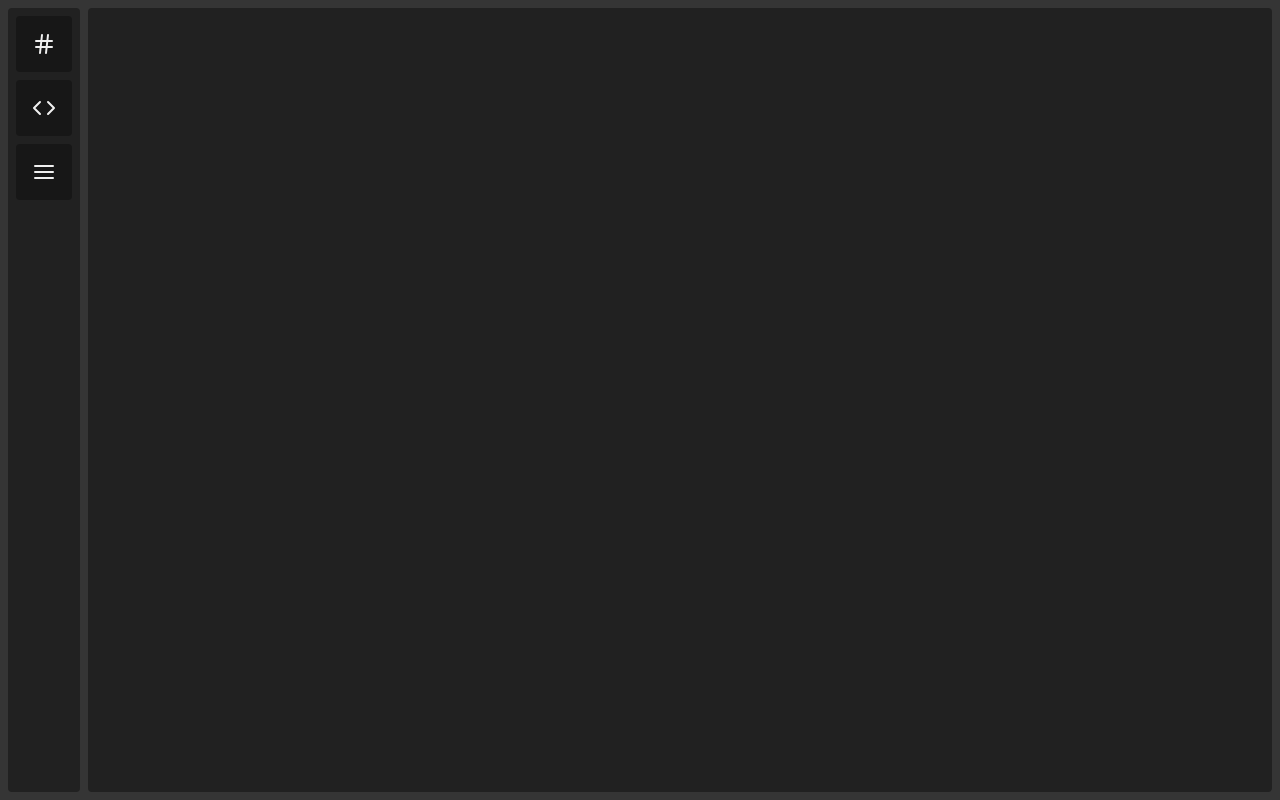
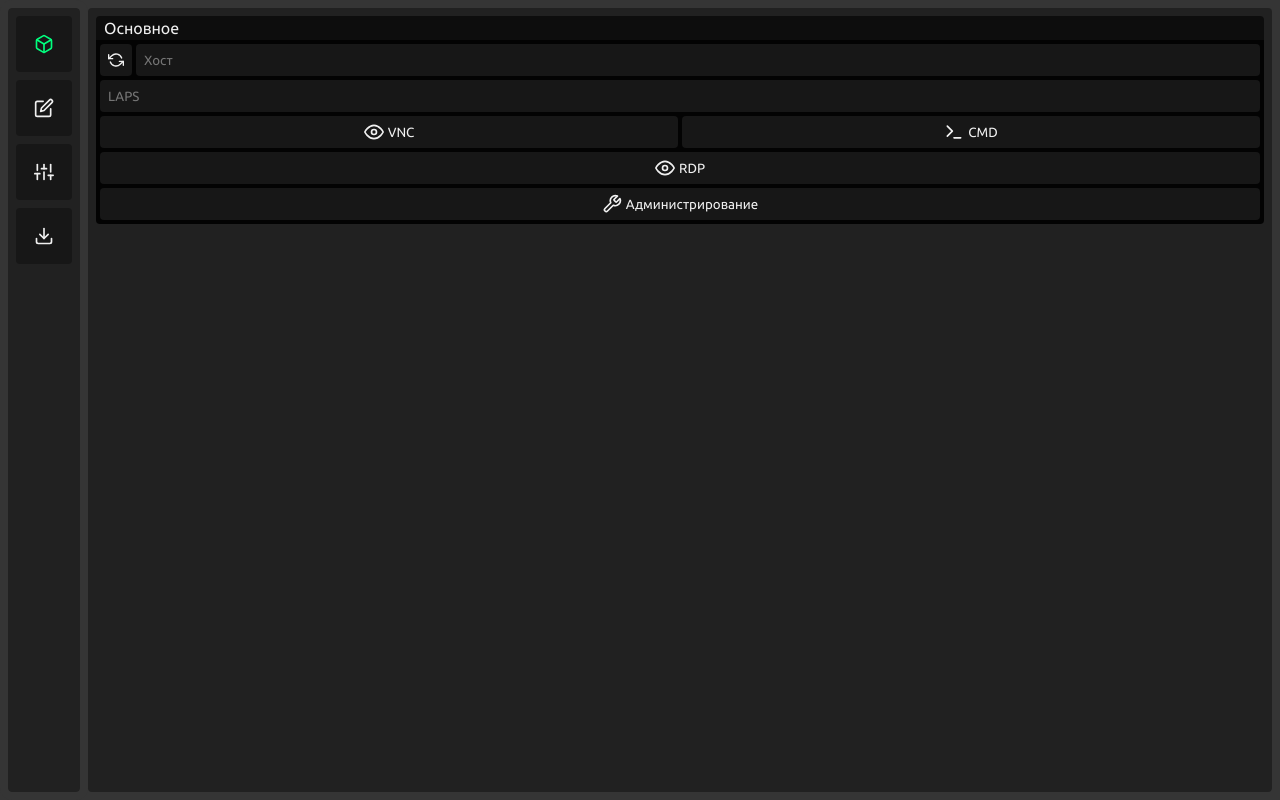
Before and after one commit to mentalchaos0x2b/tmadmin, a website built with Vite: page index.html in a window 1280 px wide. Built offline with nearby package versions, Linux system fonts and the light colour scheme.

Commit message:
dev stage #1

```diff
--- a/index.html
+++ b/index.html
@@ -8,22 +8,70 @@
   <body>
 
     <menu>
-      <button class="xr-button xr-button-animate xr-menu-button">
-         <i data-feather="hash"></i>
-         <p>Один</p>
+      <button data-view="control" class="xr-button xr-button-animate xr-menu-button xr-menu-active">
+         <i data-feather="box"></i>
+         <p>Управление</p>
       </button>
-      <button class="xr-button xr-button-animate xr-menu-button">
-         <i data-feather="code"></i>
-         <p>Два</p>
+      <button data-view="notepad" class="xr-button xr-button-animate xr-menu-button">
+         <i data-feather="edit"></i>
+         <p>Заметки</p>
       </button>
-      <button class="xr-button xr-button-animate xr-menu-button">
-         <i data-feather="menu"></i>
-         <p>Три</p>
+      <button data-view="settings" class="xr-button xr-button-animate xr-menu-button">
+         <i data-feather="sliders"></i>
+         <p>Настройки</p>
+      </button>
+      <button data-view="update" class="xr-button xr-button-animate xr-menu-button">
+         <i data-feather="download"></i>
+         <p>Обновления</p>
       </button>
     </menu>
 
     <root>
+      <view data-view="control">
+        <view-window data-title="Основное">
+          <xr-row>
+            <button class="xr-button control-refresh"><i data-feather="refresh-ccw"></i></button>
+            <input class="xr-input control-host flex110" type="text" placeholder="Хост">
+          </xr-row>
+          <input type="text" readonly class="xr-input xr-w100" type="text" placeholder="LAPS">
+          <flex-row>
+            <button class="xr-button">
+              <i data-feather="eye"></i>
+              <p>VNC</p>
+            </button>
+            <button class="xr-button">
+              <i data-feather="terminal"></i>
+              <p>CMD</p>
+            </button>
+          </flex-row>
+          <button class="xr-button xr-w100">
+            <i data-feather="eye"></i>
+            <p>RDP</p>
+          </button>
+          <button class="xr-button xr-w100">
+            <i data-feather="tool"></i>
+            <p>Администрирование</p>
+          </button>
+        </view-window>
+      </view>
 
+      <view data-view="notepad">
+        <view-window data-title="Заметки">
+          <p>Здесь будет список заметок</p>
+        </view-window>
+      </view>
+
+      <view data-view="settings">
+        <view-window data-title="Настройки">
+          <p>Здесь будут настройки</p>
+        </view-window>
+      </view>
+
+      <view data-view="update">
+        <view-window data-title="Обновления">
+          <p>Здесь будут обновления</p>
+        </view-window>
+      </view>
     </root>
 
     <script type="module" src="/src/renderer.js"></script>
--- a/src/index.css
+++ b/src/index.css
@@ -7,9 +7,9 @@ body {
   position: relative;
 }
 
-/* * {
-  outline: 1px solid red;
-} */
+* {
+  user-select: none;
+}
 
 body:has(menu:hover) menu .xr-button p {
   max-width: 5rem;
@@ -19,12 +19,13 @@ body:has(menu:hover) menu .xr-button p {
 
 body:has(menu:hover) menu {
   width: 10rem;
+  box-shadow: 12px 0 15px -4px rgba(0, 0, 0, 0.5);
 }
 
-body:has(menu:hover) root {
+/* body:has(menu:hover) root {
   width: calc(100% - 10.5rem);
   margin-left: 10.5rem;
-}
+} */
 
 menu {
   position: fixed;
@@ -44,7 +45,13 @@ menu {
 
   padding: .5rem;
 
-  transition: width .25s ease-in-out;
+  transition: width .25s ease-in-out, box-shadow .25s ease-in-out;
+
+  z-index: 10;
+
+  outline: .5rem solid var(--xr-color-bg-a);
+
+
 }
 
 root {
@@ -52,7 +59,9 @@ root {
 
   display: flex;
   align-items: center;
-  justify-content: center;
+  justify-content: flex-start;
+  flex-direction: column;
+  gap: .25rem;
 
   width: calc(100% - 5rem);
   height: 100%;
@@ -62,6 +71,11 @@ root {
   background: var(--xr-color-bg-b);
 
   transition: width .25s ease-in-out, margin-left .25s ease-in-out;
+
+  overflow-y: auto;
+  overflow-x: hidden;
+
+  border: .25rem solid var(--xr-color-bg-b);
 }
 
 .xr-menu-button {
@@ -76,7 +90,8 @@ root {
 }
 
 .xr-menu-button svg {
-  margin-left: .5rem;
+  margin-left: .6rem;
+  transition: color .1s ease-in-out;
 }
 
 .xr-menu-button p {
@@ -84,5 +99,85 @@ root {
   opacity: 0;
   margin-left: 0rem;
 
-  transition: max-width .25s ease-in-out, opacity .25s ease-in-out, margin-left .25s ease-in-out;
+  transition: max-width .25s ease-in-out, opacity .25s ease-in-out, margin-left .25s ease-in-out, color .1s ease-in-out;
 }
+
+.xr-menu-active * {
+  color: var(--xr-color-accent);
+}
+
+view {
+  width: 100%;
+
+  padding: .25rem;
+  border-radius: .25rem;
+
+  display: flex;
+  align-items: center;
+  justify-content: flex-start;
+  flex-direction: column;
+  gap: .25rem;
+}
+
+xr-row {
+  width: 100%;
+  display: flex;
+  align-items: center;
+  justify-content: flex-start;
+  flex-direction: row;
+  gap: .25rem;
+}
+
+.control-refresh {
+  width: 2rem;
+}
+
+view-window {
+  width: 100%;
+
+  background: var(--xr-color-bg-e);
+
+  padding: .25rem;
+
+  display: flex;
+  align-items: center;
+  justify-content: flex-start;
+  flex-direction: column;
+  gap: .25rem;
+
+  border-radius: .25rem;
+
+  position: relative;
+
+  border-top: 1.5rem solid var(--xr-color-bg-d);
+}
+view-window::before {
+  content: attr(data-title);
+
+  position: absolute;
+
+  top: -1.3rem;
+  left: .5rem;
+}
+
+.flex110 {
+  flex: 1 1 0px;
+}
+
+flex-row {
+  width: 100%;
+
+  display: flex;
+  align-items: center;
+  justify-content: center;
+  flex-direction: row;
+  gap: .25rem;
+}
+
+flex-row > * {
+  flex: 1 1 0px;
+}
+
+.xr-button svg, .xr-input svg {
+  width: 1.25rem;
+}
--- /dev/null
+++ b/src/modules/tmjs.js
@@ -0,0 +1,24 @@
+class TMJS {
+    static listen(object, event, callback) {
+        const elements = document.querySelectorAll(object);
+
+        for (const element of elements) {
+            element.addEventListener(event, (e) => { callback(e); });
+        }
+    }
+
+    static select(object, callback) {
+        const elements = document.querySelectorAll(object);
+
+        for (const element of elements) {
+            callback(element);
+        }
+    }
+    static selectOne(object, callback) {
+        const element = document.querySelector(object);
+
+        callback(element);
+    }
+}
+
+export { TMJS }
--- /dev/null
+++ b/src/modules/tmview.js
@@ -0,0 +1,39 @@
+import { TMJS } from './tmjs';
+
+class TMView {
+    static hideViews() {
+        TMJS.select( 'view', (e) => {
+            e.style.display = 'none';
+        });
+    }
+
+    static setView( view ) {
+        this.hideViews();
+
+        document.querySelector( 'view[data-view="' + view + '"]' ).style.display = 'flex';
+
+        this.setActiveMenuButton( '.xr-menu-button[data-view="' + view + '"]' );
+    }
+
+    static setActiveMenuButton(element) {
+        TMJS.select( '.xr-menu-button', (e) => {
+            e.classList.remove( 'xr-menu-active' );
+        });
+
+        TMJS.selectOne( element, (e) => {
+            e.classList.add( 'xr-menu-active' );
+        });
+
+    }
+
+    static initDocument() {
+        TMView.setView( 'control' );
+
+        TMJS.listen( '.xr-menu-button', 'click', (e) => {
+            const view = e.currentTarget.getAttribute('data-view');
+            TMView.setView( view );
+        });
+    }
+}
+
+export { TMView }
--- a/src/xrkit.css
+++ b/src/xrkit.css
@@ -5,6 +5,8 @@
     --xr-color-bg-b: rgb(33, 33, 33);
     --xr-color-bg-c: rgb(23, 23, 23);
     --xr-color-bg-d: rgb(13, 13, 13);
+    --xr-color-bg-e: rgb(3, 3, 3);
+    --xr-color-bg-f: rgb(0, 0, 0);
 
     --xr-color-accent: rgb(0, 255, 126);
     --xr-color-accent-alpha: rgba(0, 255, 128, 0.5);
```
Also changed, not shown: src/main.js (+4 -4 lines), src/renderer.js (+6 -1 lines), src/core.js (added).
